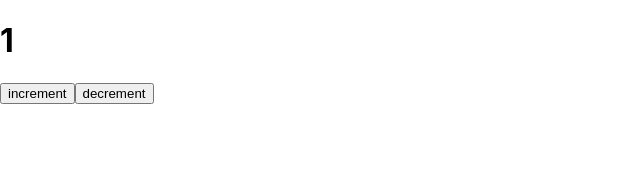
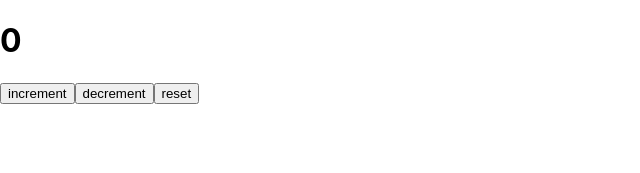
Before and after one commit to Mwiberisu/miniapps-silver, a React (Create React App) app in the folder week2/intro-to-redux/: page / in a window 1280 px wide. Shown: the top 173 px of the page, without its empty margins (0-640 px from the left). Built offline with nearby package versions, Linux system fonts and the light colour scheme.

Commit message:
Added reset action

```diff
--- a/week2/intro-to-redux/src/components/App.js
+++ b/week2/intro-to-redux/src/components/App.js
@@ -5,12 +5,14 @@ import { configureStore } from "@reduxjs/toolkit";
 import { Provider } from "react-redux";
 
 // reducer definition
-const counterReducer = (state = 0, action) => {
+const counterReducer = (state = -1, action) => {
   switch (action.type) {
     case "INCREMENT":
       return state + 1;
     case "DECREMENT":
       return state - 1;
+    case "RESET":
+      return 0;
     default:
       return state + 1;
   }
--- a/week2/intro-to-redux/src/components/Counter.js
+++ b/week2/intro-to-redux/src/components/Counter.js
@@ -4,6 +4,7 @@ import { useSelector, useDispatch } from "react-redux";
 
 const increment = () => ({ type: "INCREMENT" });
 const decrement = () => ({ type: "DECREMENT" });
+const reset = () => ({ type: "RESET" });
 
 function Counter() {
   const count = useSelector((state) => state);
@@ -14,6 +15,7 @@ function Counter() {
         <h1>{count}</h1>
         <button onClick={() => dispatch(increment())}>increment</button>
         <button onClick={() => dispatch(decrement())}>decrement</button>
+        <button onClick={() => dispatch(reset())}>reset</button>
       </div>
     </React.Fragment>
   );
```
